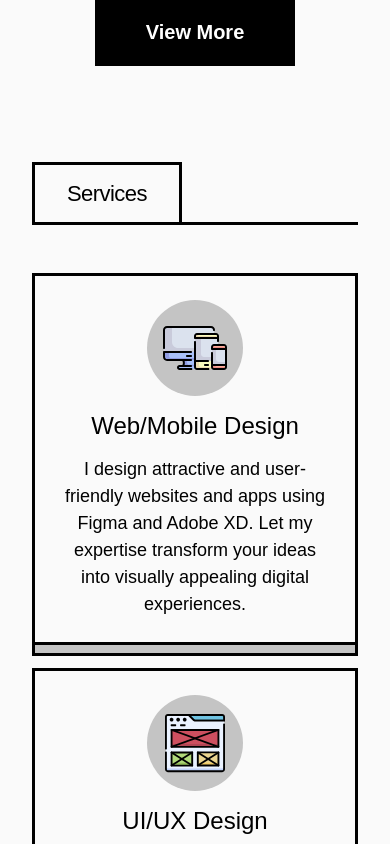
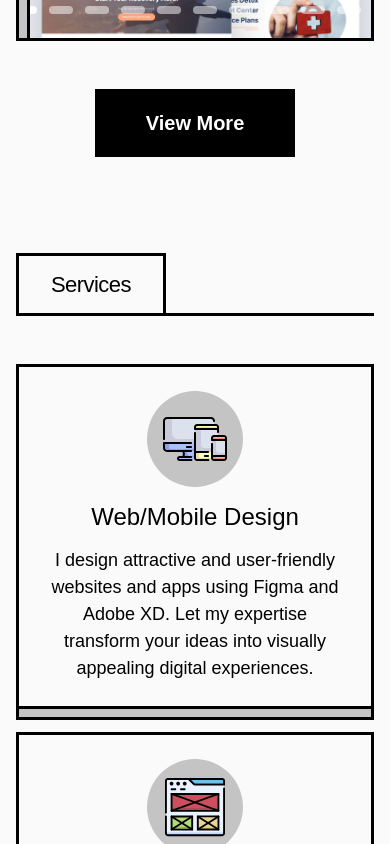
Before and after one commit to Drinooo/portfolio-retro, a React (Vite) app: page / in a window 390 px wide. Shown: the part 4055-4899 px from the top of the page. Built offline with nearby package versions, Linux system fonts and the light colour scheme; a web font is replaced by a local one; what taos would draw is missing.

Commit message:
Adjust padding page

```diff
--- a/src/pages/Base.jsx
+++ b/src/pages/Base.jsx
@@ -5,7 +5,7 @@ import FooterSection from "../components/Sections/FooterSection";
 
 const Base = () => {
   return (
-    <div className="max-w-screen-2xl mx-auto lg:px-12 md:px-10 px-8">
+    <div className="max-w-screen-2xl mx-auto lg:px-12 md:px-10 px-3">
       <NavbarComponent />
       <div className="space-y-24 lg:space-y-20 pb-24">
         <Outlet />
```
